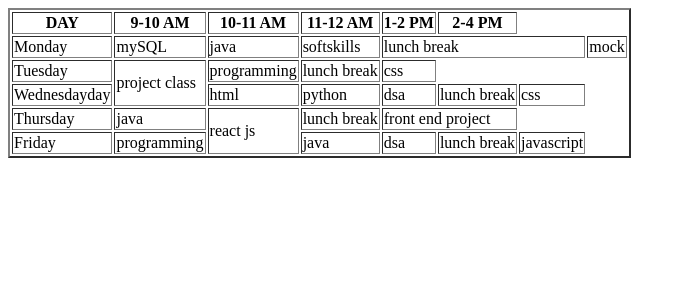
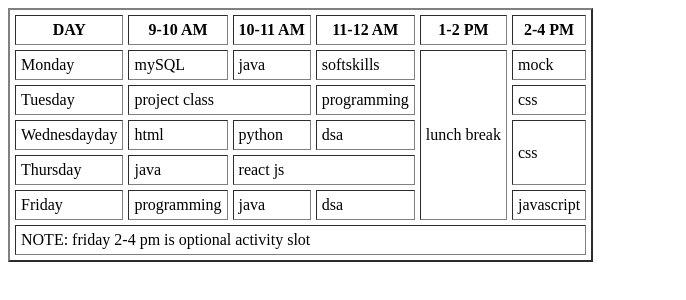
Before and after one commit to papan-roy/basic, a plain HTML site: page index.html in a window 1280 px wide. Shown: the whole page, without its empty margins (0-686 px from the left). Drawn offline with Linux system fonts and the light colour scheme.

Commit message:
refactor: update table structure and content in index.html for clarity

```diff
--- a/index.html
+++ b/index.html
@@ -6,7 +6,7 @@
   <title>Document</title>
 </head>
 <body>
-<table border="2">
+<table border="2px" cellspacing ="5px" cellpadding="5px">
 
   <tr>
     <th>DAY</th>
@@ -22,15 +22,14 @@
     <td>mySQL</td>
     <td>java</td>
     <td>softskills</td>
-    <td colspan="5">lunch break</td>
+    <td rowspan="5">lunch break</td>
     <td>mock</td>
   </tr>
 
   <tr>
     <td>Tuesday</td>
-    <td rowspan="2">project class</td>
+    <td colspan="2">project class</td>
     <td>programming</td>
-    <td>lunch break</td>
     <td>css</td>
   </tr>
 
@@ -39,24 +38,25 @@
     <td>html</td>
     <td>python</td>
     <td>dsa</td>
-    <td>lunch break</td>
-    <td>css</td>
+    <td rowspan="2">css</td>
   </tr>
 
   <tr>
     <td>Thursday</td>
     <td>java</td>
-    <td rowspan="2">react js</td>
-    <td>lunch break</td>
-    <td colspan="2">front end project</td>
+     <td colspan="2">react js</td>
+
   </tr>
   <tr>
     <td>Friday</td>
     <td>programming</td>
     <td>java</td>
     <td>dsa</td>
-    <td>lunch break</td>
     <td>javascript</td>
+  </tr>
+
+  <tr>
+    <td colspan="6">NOTE: friday 2-4 pm is optional activity slot</td>
   </tr>
 
 
```
